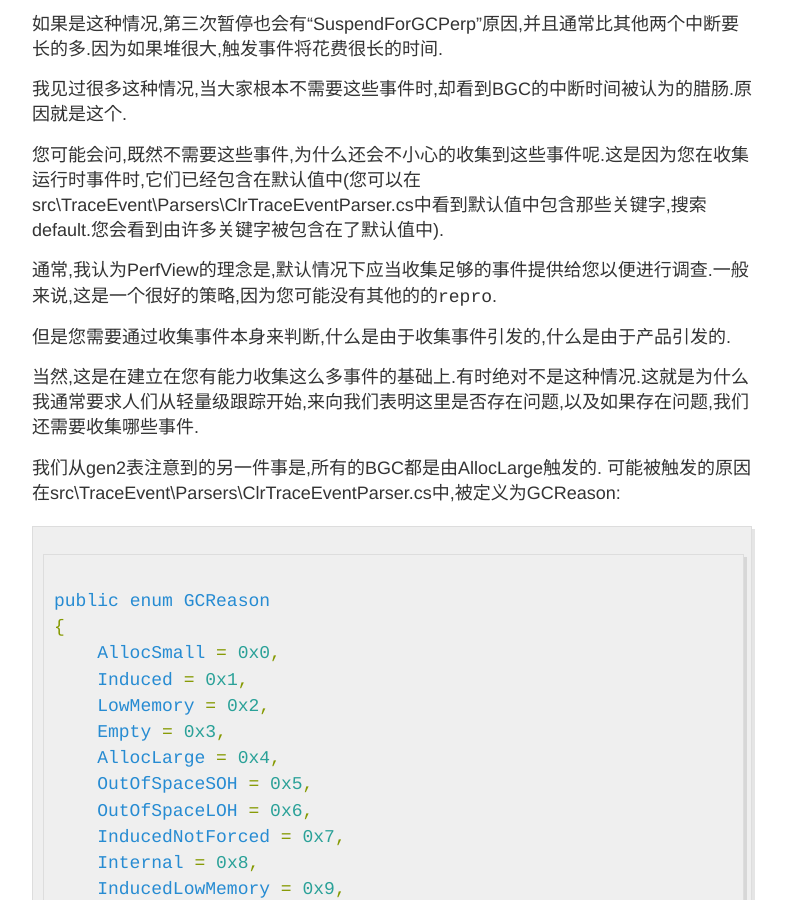
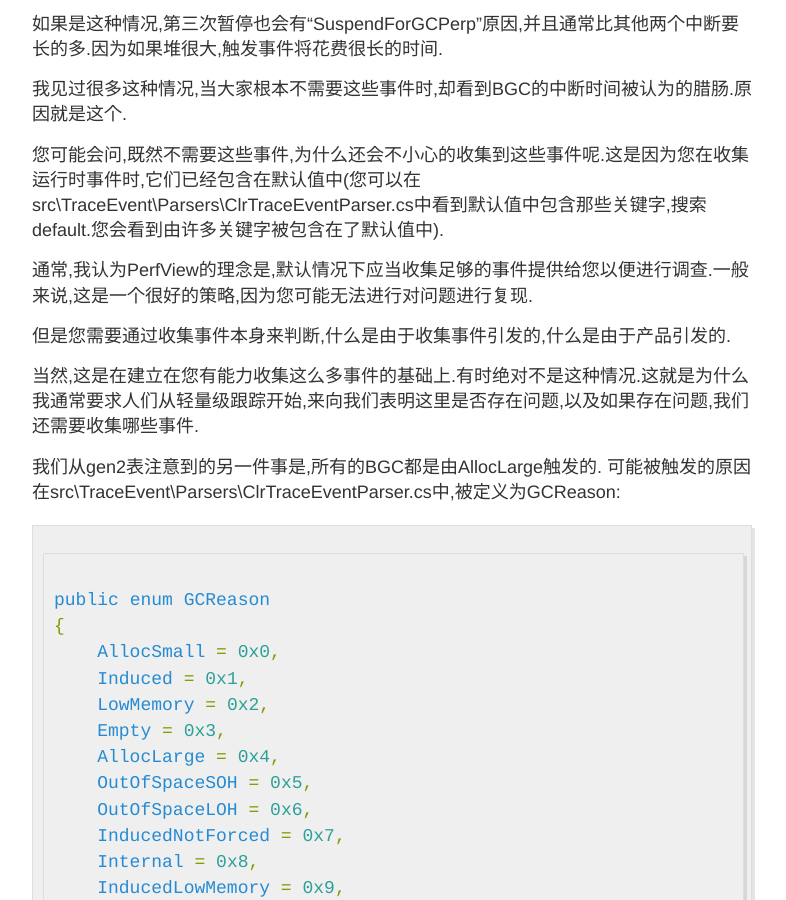
Before and after one commit to tomatopunk/tomatopunk.github.io, a Jekyll site: the page built from _posts/2020-05-06-诊断性能问题的工作流程-part-1.md, in a window 1280 px wide and 900 px high, scrolled down 5276 px. Shown: the whole window, without its empty margins (248-1034 px from the left). Built offline with Jekyll 4.4.1, drawn with Linux system fonts in a browser that asks for light colours.

Commit message:
fix reproduce

```diff
--- a/_posts/2020-05-06-诊断性能问题的工作流程-part-1.md
+++ b/_posts/2020-05-06-诊断性能问题的工作流程-part-1.md
@@ -141,7 +141,7 @@ bool blocking
 
 您可能会问,既然不需要这些事件,为什么还会不小心的收集到这些事件呢.这是因为您在收集运行时事件时,它们已经包含在默认值中(您可以在src\TraceEvent\Parsers\ClrTraceEventParser.cs中看到默认值中包含那些关键字,搜索default.您会看到由许多关键字被包含在了默认值中).
 
-通常,我认为PerfView的理念是,默认情况下应当收集足够的事件提供给您以便进行调查.一般来说,这是一个很好的策略,因为您可能没有其他的的`repro`.
+通常,我认为PerfView的理念是,默认情况下应当收集足够的事件提供给您以便进行调查.一般来说,这是一个很好的策略,因为您可能无法进行对问题进行复现.
 
 但是您需要通过收集事件本身来判断,什么是由于收集事件引发的,什么是由于产品引发的.
 
```
